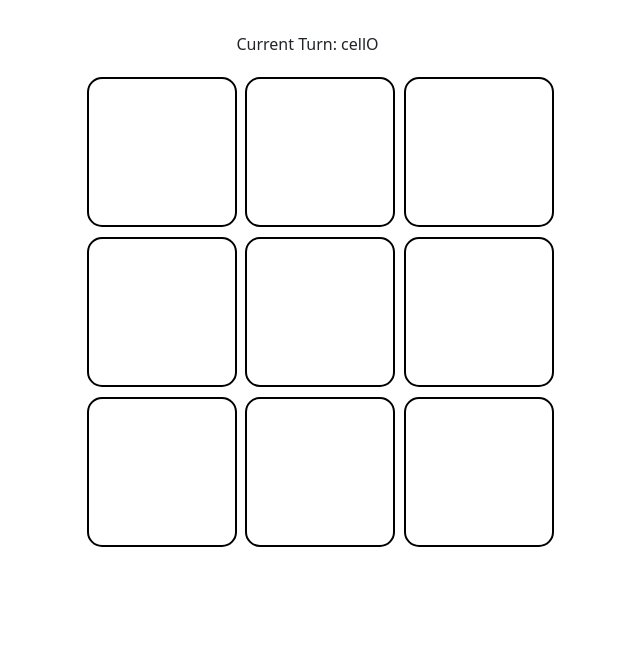
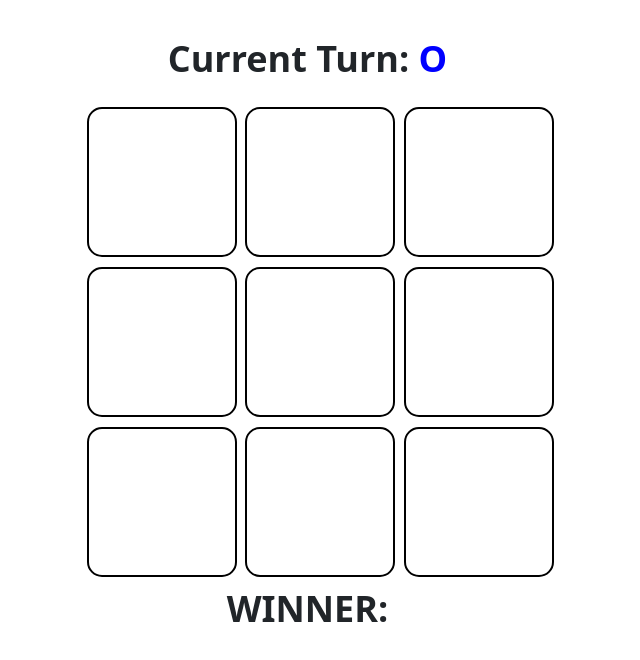
Before and after one commit to DragmaTheWanderer/react_project, a React (Vite) app in the folder react_project/: page / in a window 1280 px wide. Shown: the top 660 px of the page, without its empty margins (0-640 px from the left). Built offline with nearby package versions, Linux system fonts and the light colour scheme.

Commit message:
set winning conditions

```diff
--- a/react_project/src/BaseBackground/BaseBackground.jsx
+++ b/react_project/src/BaseBackground/BaseBackground.jsx
@@ -1,5 +1,5 @@
 import React from 'react';
-import { useState } from "react";
+import { useState, useEffect  } from "react";
 import cellMt from '../Cell/Cell-mt.jsx'
 import cellX from '../Cell/Cell-x.jsx'
 import cellO from '../Cell/Cell-o.jsx'
@@ -38,6 +38,7 @@ function BaseBackground() {
     //loadof the inital array
     const [cellArray, setCellArray] = useState(initalCells);
     const [currentTurn, setCurTurn] = useState(initalTurn);
+    const [winner, setWinner] = useState("");
 
     //cell updating
     function updateCell(idToUpdate, newValue) {
@@ -48,13 +49,40 @@ function BaseBackground() {
                         (subItem.id === idToUpdate ? { ...subItem, value: newValue } : subItem))
                 )
             );
-            if(currentTurn==="cellO"){
+            updateTurn();
+
+    };
+    function updateTurn(){
+        if(currentTurn==="cellO"){
                 setCurTurn("cellX");
             } else {
                 setCurTurn("cellO");
             }
-    };
+    }
+    function updateWinner(){
+        let a = cellArray;
+        let winStr = "";
+        if(a[0][0].value !== "cellMt"){
+            if(a[0][0].value === a[0][1].value && a[0][1].value === a[0][2].value){winStr = (a[0][0].value.replace("cell","")); }
+            if(a[0][0].value === a[1][0].value && a[1][0].value === a[2][0].value){winStr = (a[0][0].value.replace("cell","")); }
+        };
+        if(a[1][1].value !== "cellMt"){
+            if(a[1][1].value === a[0][1].value === a[2][1].value){winStr = (a[1][1].value.replace("cell","")); }
+            if(a[1][1].value === a[1][0].value === a[1][2].value){winStr = (a[1][1].value.replace("cell","")); }
+            if(a[0][0].value === a[1][1].value === a[2][2].value){winStr = (a[1][1].value.replace("cell","")); }
+            if(a[1][1].value === a[0][2].value === a[2][0].value){winStr = (a[1][1].value.replace("cell","")); }
+        };
+        if(a[2][2].value !== "cellMt"){
+            if(a[2][2].value === a[0][2].value === a[1][2].value){winStr = (a[2][2].value.replace("cell","")); }
+            if(a[2][2].value === a[2][0].value === a[2][0].value){winStr = (a[2][2].value.replace("cell","")); }
+        };
 
+        setWinner(winStr);
+    }
+
+    useEffect(() => {
+        updateWinner();
+    });
 
     const boardStyle = {
         maxWidth: "475px",
@@ -68,10 +96,11 @@ function BaseBackground() {
   return (
     <div>
       <div className="row"  style={boardStyle}>
-        <p>Current Turn: {currentTurn}</p>
+        <p className="cellMarque">Current Turn: <span className={currentTurn}>{currentTurn.replace("cell","")}</span></p>
           {row1}
           {row2}
           {row3}
+        <p className="cellMarque">WINNER: <span className={winner=="" ? "cellMt" : 'cell' + winner}>{winner}</span></p>
       </div>
     </div>
 
--- a/react_project/src/Cell/Cell.css
+++ b/react_project/src/Cell/Cell.css
@@ -16,6 +16,12 @@
     margin: 5px;
 }
 
+.cellMarque {
+    font-size: 36px;
+    font-style: normal;
+    font-weight: bolder;
+}
+
 .cellO {
     color: blue;
 }
```
